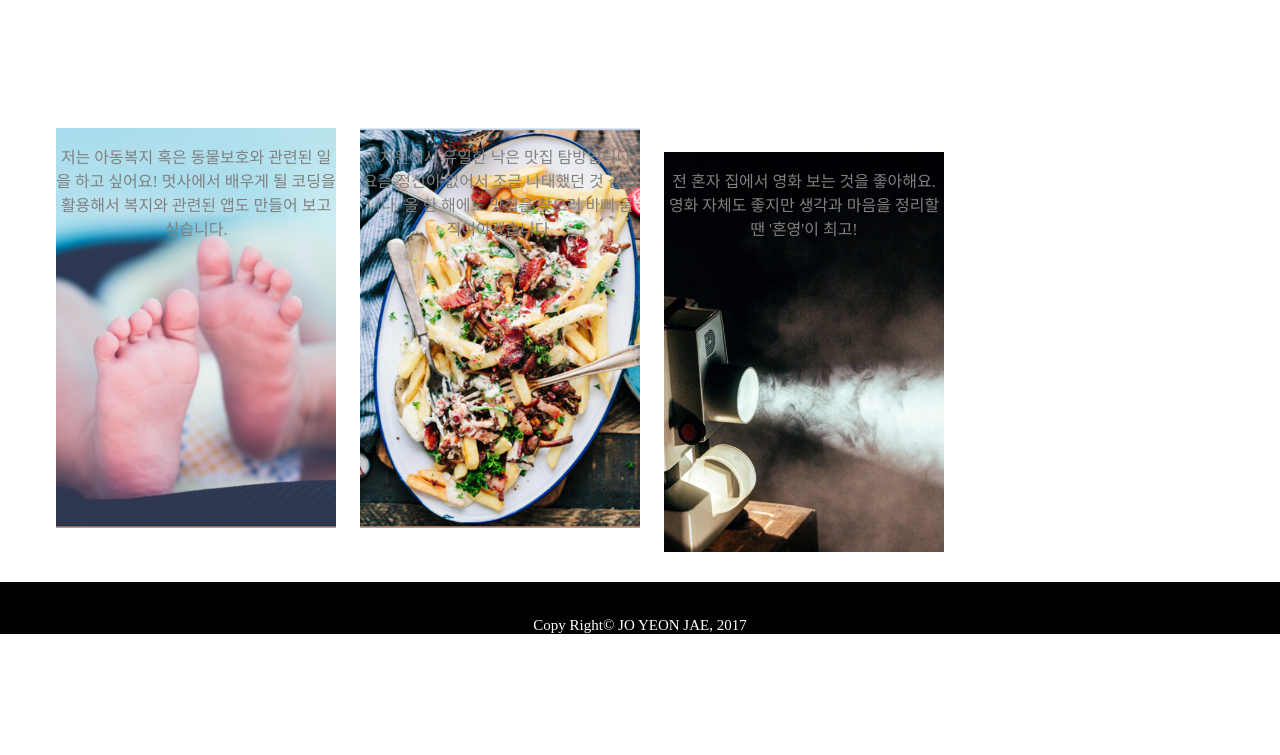
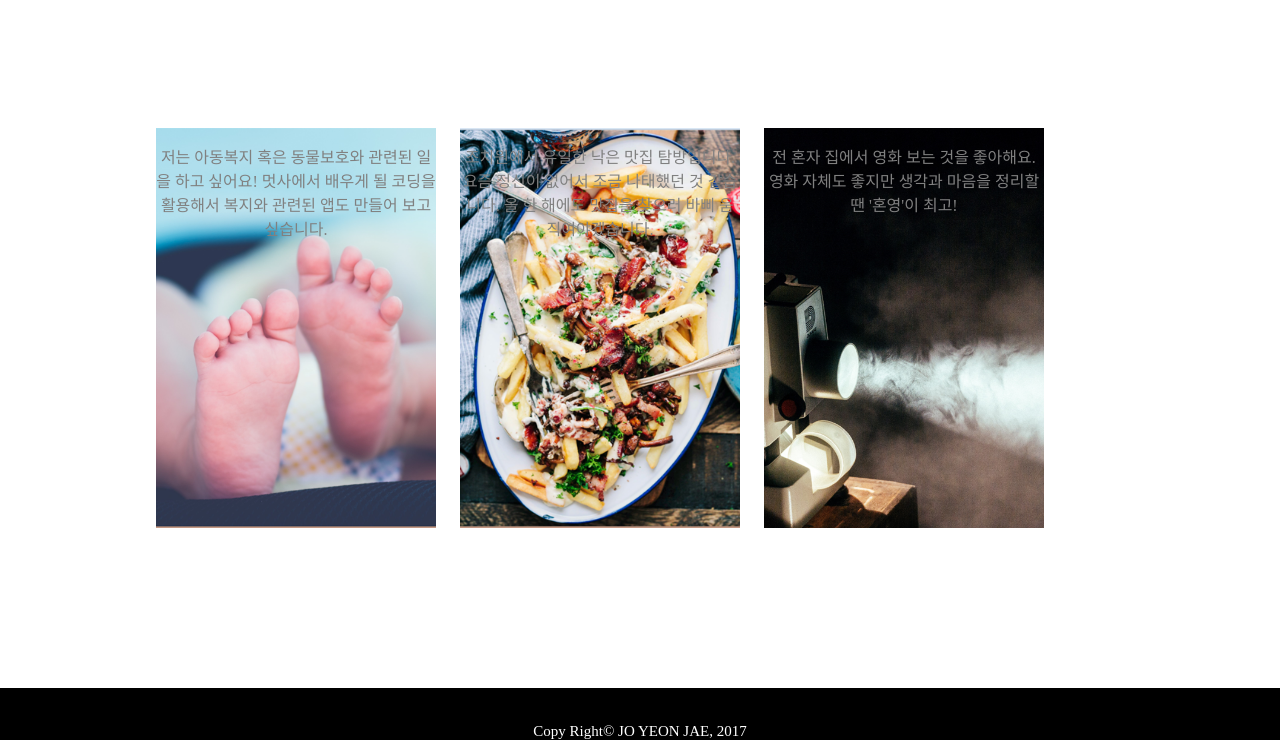
Before and after one commit to aoym01/rerere, a plain HTML site: page index.html in a window 1280 px wide. Shown: the part 822-1577 px from the top of the page. Before the commit the page ends 1471 px from the top, so only its background shows below. Drawn offline with Linux system fonts and the light colour scheme.

Commit message:
좌우맞춤

```diff
--- a/index.css
+++ b/index.css
@@ -68,16 +68,21 @@ header p {
     padding: 30px 30px;
     display: block;
 }
+
 .section-container {
     width: 100%;
     margin-top: 100px;
     display: block;
+}
 
-}
 .section {
-    padding: 20px;
+   padding: 20px;
     width: 960px;
     text-align: center;
+    height: 450px;
+    position: relative;
+    vertical-align: middle;
+    margin: 100px;
 }
 
 .article1 {
@@ -90,6 +95,7 @@ header p {
     font-family: "myungjo";
     color: gray;
     margin: 10px;
+    vertical-align: middle;
 }
 .article2 {
     background-image: url("냠냠1.bmp");
@@ -101,6 +107,7 @@ header p {
     font-family: "myungjo";
     color: gray;
     margin: 10px;
+    vertical-align: middle;
 }
 
 .article3 {
@@ -113,6 +120,7 @@ header p {
     font-family: "myungjo";
     color: gray;
     margin: 10px;
+    vertical-align: middle;
 }
 .footer {
     width: 100%;
--- a/index.html
+++ b/index.html
@@ -35,7 +35,6 @@
       </header>
   <!---섹션입니다--->
     <div class="section-container">
-      <section class="col-xs-8 col-sm-6 col-md-4 col-lg-3">
        <div class="section">
          <article1 class="article1">
            <p>저는 아동복지 혹은 동물보호와 관련된 일을 하고 싶어요! 멋사에서 배우게 될 코딩을 활용해서 복지와 관련된 앱도 만들어 보고 싶습니다.</p>
@@ -47,7 +46,6 @@
            <p>전 혼자 집에서 영화 보는 것을 좋아해요. 영화 자체도 좋지만 생각과 마음을 정리할 땐 '혼영'이 최고!</p>
           </article3>
       </div>
-      </section>
     </div>
       <footer>
         <div class="footer">
```
Lines whose indentation alone changed are shown as unchanged.
